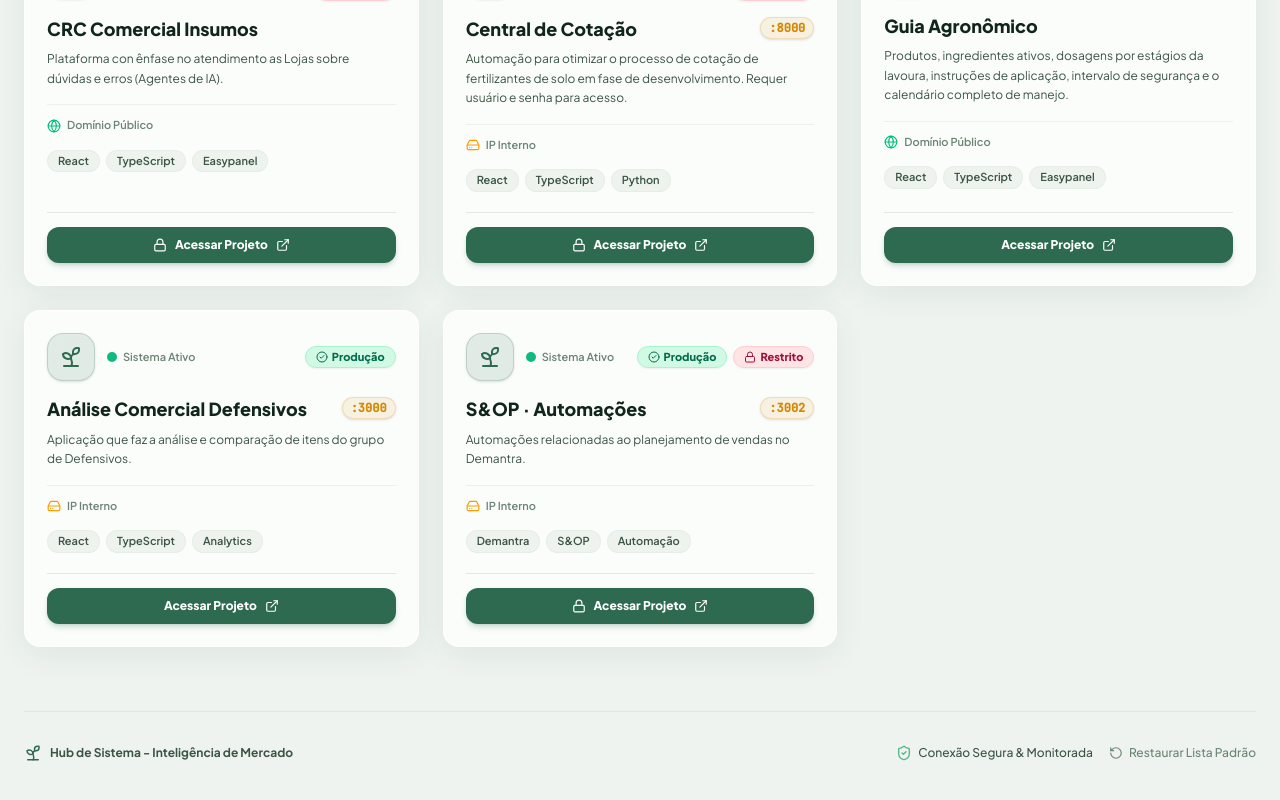
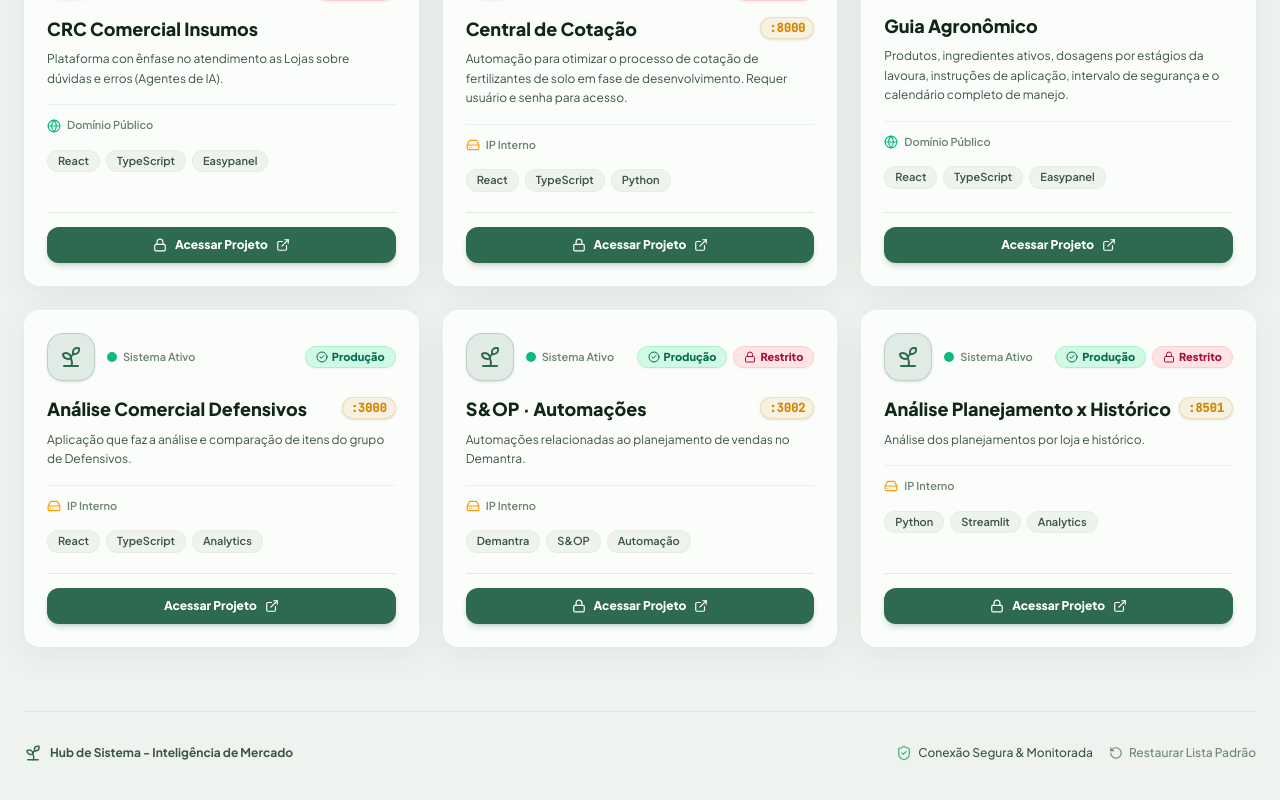
Before and after one commit to JDSN6331/Hub-de-Sistemas, a React (Vite) app: page / in a window 1280 px wide. Shown: the part 1574-2374 px from the top of the page. Built offline with nearby package versions, Linux system fonts and the light colour scheme.

Commit message:
feat: Adicionar sistema Análise Planejamento x Histórico ao Hub

```diff
--- a/src/data/projects.ts
+++ b/src/data/projects.ts
@@ -193,9 +193,25 @@ export const initialProjects: Project[] = [
     username: 'Admin',
     password: 'IM2026',
   },
+  {
+    id: 'proj-15',
+    title: 'Análise Planejamento x Histórico',
+    description: 'Análise dos planejamentos por loja e histórico.',
+    url: 'http://172.16.251.42:8501/',
+    environment: 'producao',
+    category: 'analytics',
+    hostType: 'internal',
+    status: 'online',
+    technologies: ['Python', 'Streamlit', 'Analytics'],
+    port: '8501',
+    icon: 'Sprout',
+    requiresAuth: true,
+    username: 'Admin',
+    password: 'IM2026',
+  },
 ];
 
-const STORAGE_KEY = 'agro_hub_sistemas_v14';
+const STORAGE_KEY = 'agro_hub_sistemas_v15';
 
 export const loadProjects = (): Project[] => {
   try {
```
